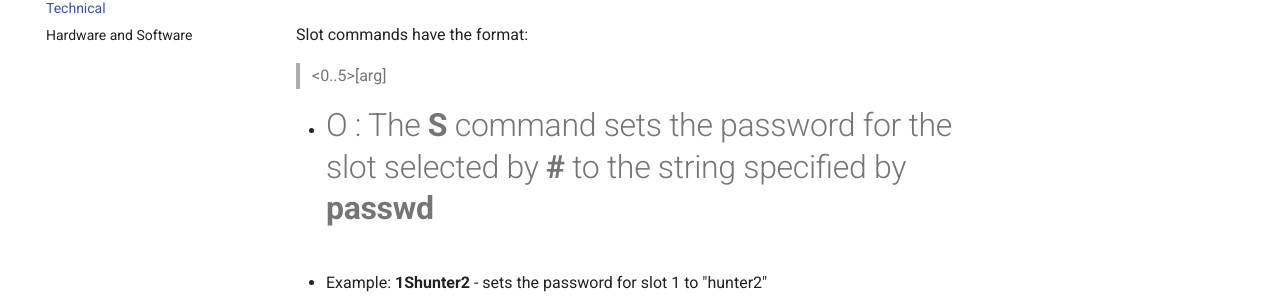
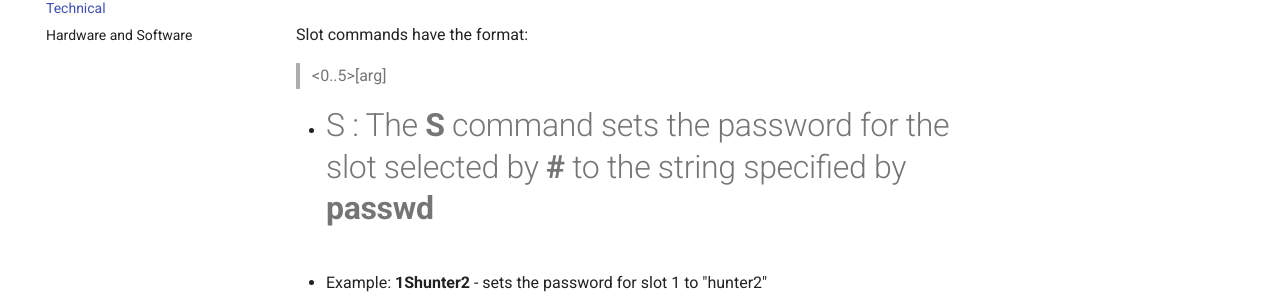
Before and after one commit to qvdm/PasswordThing, an MkDocs documentation site: the page built from docs/technical.md, in a window 1280 px wide and 900 px high, scrolled down 1829 px. Shown: the part 154-455 px from the top of the window. Built offline with MkDocs 1.6.1 and Material for MkDocs 9.7.7, drawn with Linux system fonts in a browser that asks for light colours.

Commit message:
minor doc

```diff
--- a/docs/technical.md
+++ b/docs/technical.md
@@ -79,7 +79,7 @@ Slot commands have the format:
 
 > <0..5><cmd>[arg]
 
-* #O<passwd> : The **S** command sets the password for the slot selected by **#** to the string specified by **passwd**
+* #S<passwd> : The **S** command sets the password for the slot selected by **#** to the string specified by **passwd**
   - Example: **1Shunter2** - sets the password for slot 1 to "hunter2"
 * #I<userid> : The **I** command sets the userid for the slot selected by **#** to the string specified by **userid**
   - Example: **2Ijoe** - sets the userid for slot 2 to "joe"
```
